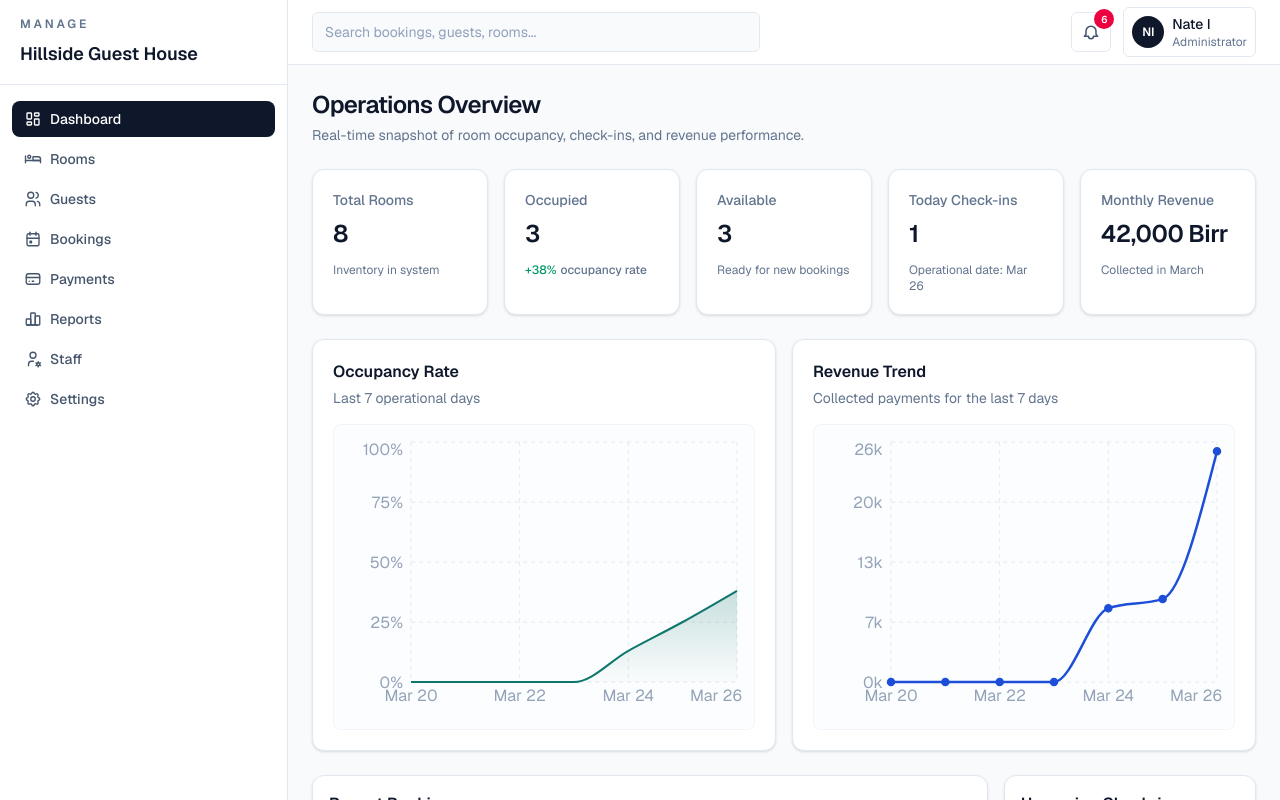
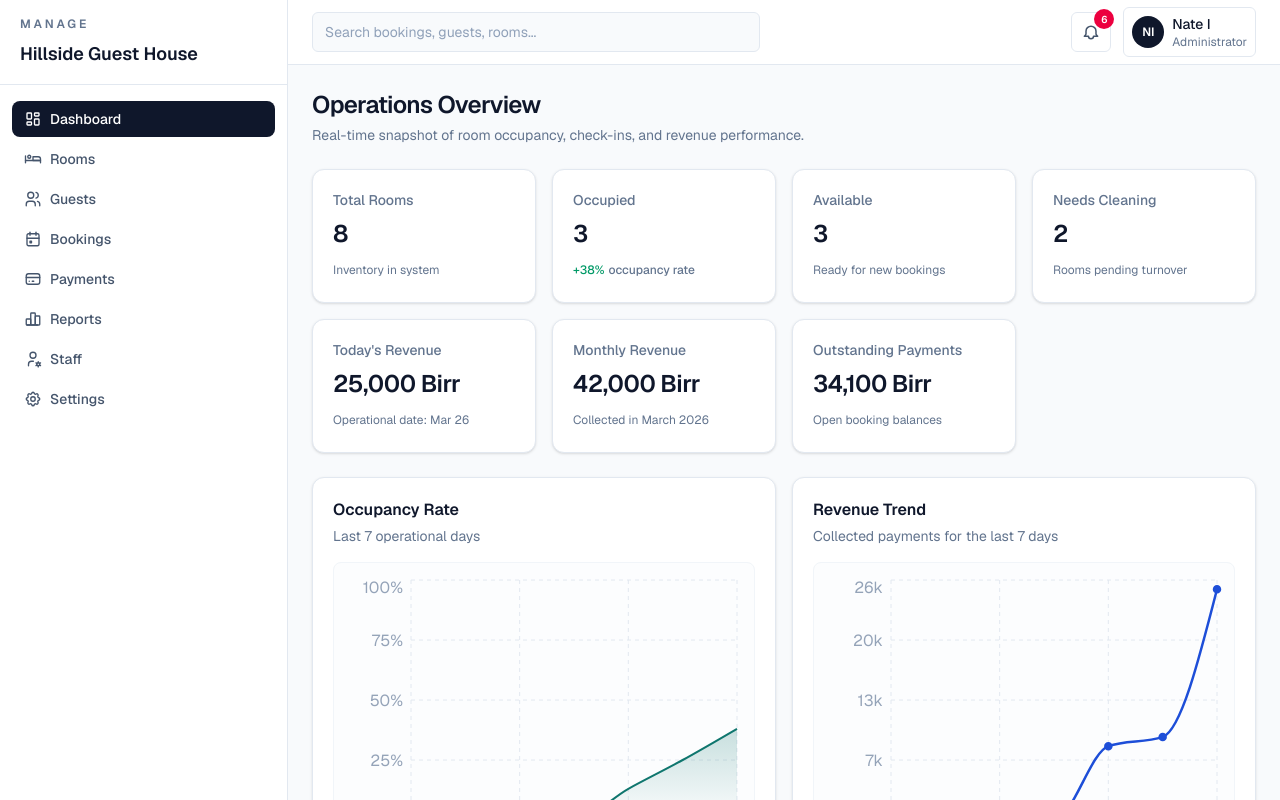
Before and after one commit to Nate-Workspace/pension-management, a Next.js app: page /dashboard in a window 1280 px wide. Shown: the top 800 px of the page. Built offline with nearby package versions, Linux system fonts and the light colour scheme.

Commit message:
fix: update the dashboard displays

```diff
--- a/components/dashboard/dashboard-overview.tsx
+++ b/components/dashboard/dashboard-overview.tsx
@@ -77,6 +77,13 @@ function dateLabel(value: string): string {
   });
 }
 
+function monthLabel(value: string): string {
+  return new Date(`${value}-01T00:00:00Z`).toLocaleDateString("en-US", {
+    month: "long",
+    year: "numeric",
+  });
+}
+
 function addDays(baseDate: string, days: number): string {
   const date = new Date(`${baseDate}T00:00:00Z`);
   date.setUTCDate(date.getUTCDate() + days);
@@ -131,21 +138,30 @@ export function DashboardOverview() {
     const totalRooms = rooms.length;
     const occupiedRooms = rooms.filter((room) => room.status === "occupied").length;
     const availableRooms = rooms.filter((room) => room.status === "available").length;
+    const cleaningRooms = rooms.filter((room) => room.status === "cleaning").length;
 
-    const checkInsToday = bookings.filter(
-      (booking) => booking.status === "confirmed" && booking.checkInDate === OPERATION_DATE,
-    ).length;
+    const todayRevenue = payments
+      .filter((payment) => payment.paidAt?.slice(0, 10) === OPERATION_DATE)
+      .reduce((sum, payment) => sum + payment.amount, 0);
+
+    const monthPrefix = OPERATION_DATE.slice(0, 7);
 
     const monthlyRevenue = payments
-      .filter((payment) => payment.paidAt?.startsWith("2026-03"))
+      .filter((payment) => payment.paidAt?.startsWith(monthPrefix))
       .reduce((sum, payment) => sum + payment.amount, 0);
+
+    const outstandingPayments = bookings
+      .filter((booking) => booking.status !== "cancelled")
+      .reduce((sum, booking) => sum + booking.remainingAmount, 0);
 
     return {
       totalRooms,
       occupiedRooms,
       availableRooms,
-      checkInsToday,
+      cleaningRooms,
+      todayRevenue,
       monthlyRevenue,
+      outstandingPayments,
       occupancyRate: Math.round((occupiedRooms / totalRooms) * 100),
     };
   }, []);
@@ -227,7 +243,7 @@ export function DashboardOverview() {
         </p>
       </section>
 
-      <section className="grid gap-4 sm:grid-cols-2 xl:grid-cols-5">
+      <section className="grid gap-4 sm:grid-cols-2 xl:grid-cols-4">
         <MetricCard
           title="Total Rooms"
           value={isLoading ? "--" : String(metrics.totalRooms)}
@@ -244,14 +260,24 @@ export function DashboardOverview() {
           description="Ready for new bookings"
         />
         <MetricCard
-          title="Today Check-ins"
-          value={isLoading ? "--" : String(metrics.checkInsToday)}
+          title="Needs Cleaning"
+          value={isLoading ? "--" : String(metrics.cleaningRooms)}
+          description="Rooms pending turnover"
+        />
+        <MetricCard
+          title="Today's Revenue"
+          value={isLoading ? "--" : formatCurrency(metrics.todayRevenue)}
           description={`Operational date: ${dateLabel(OPERATION_DATE)}`}
         />
         <MetricCard
           title="Monthly Revenue"
           value={isLoading ? "--" : formatCurrency(metrics.monthlyRevenue)}
-          description="Collected in March"
+          description={`Collected in ${monthLabel(OPERATION_DATE.slice(0, 7))}`}
+        />
+        <MetricCard
+          title="Outstanding Payments"
+          value={isLoading ? "--" : formatCurrency(metrics.outstandingPayments)}
+          description="Open booking balances"
         />
       </section>
 
```
